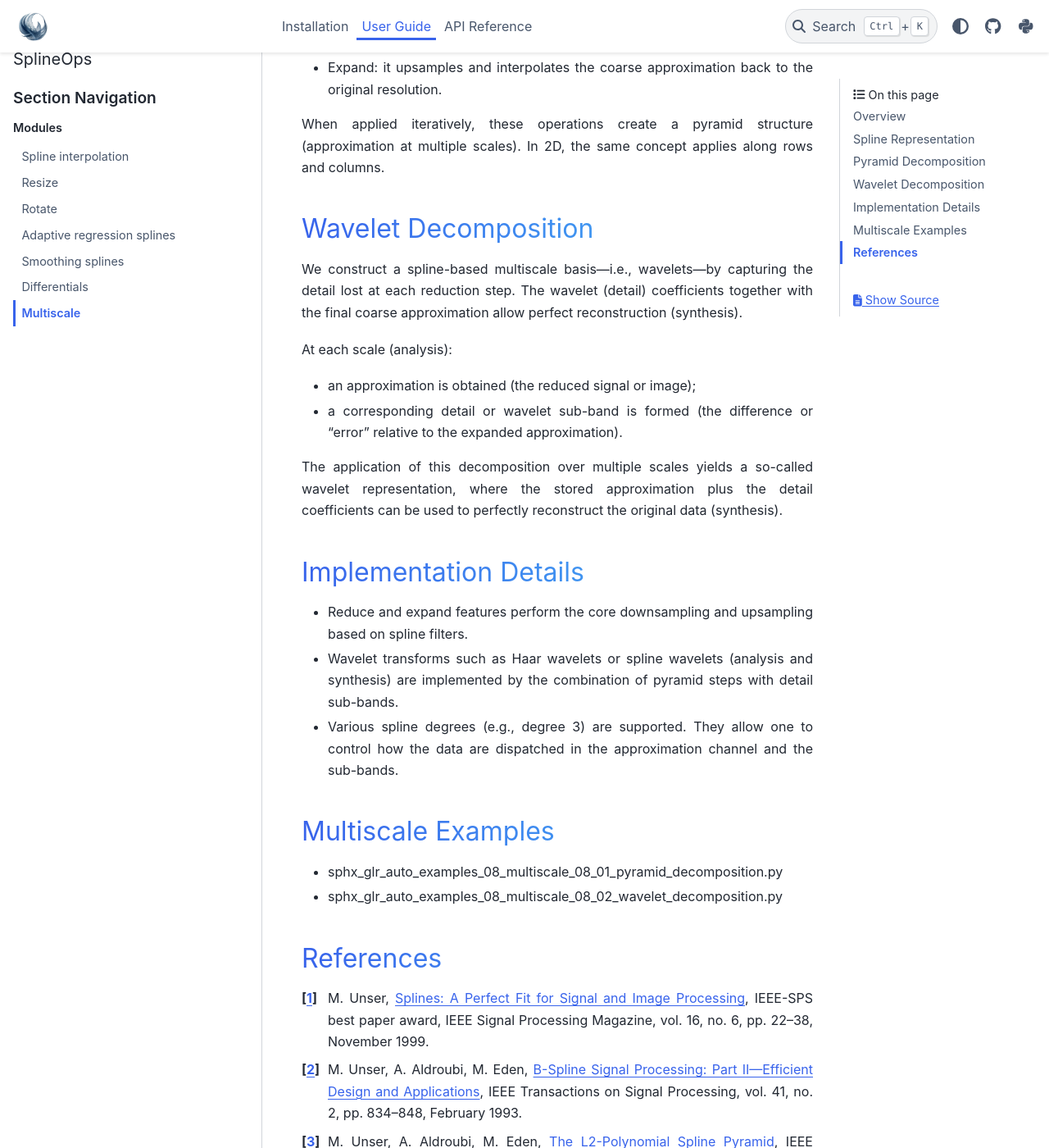
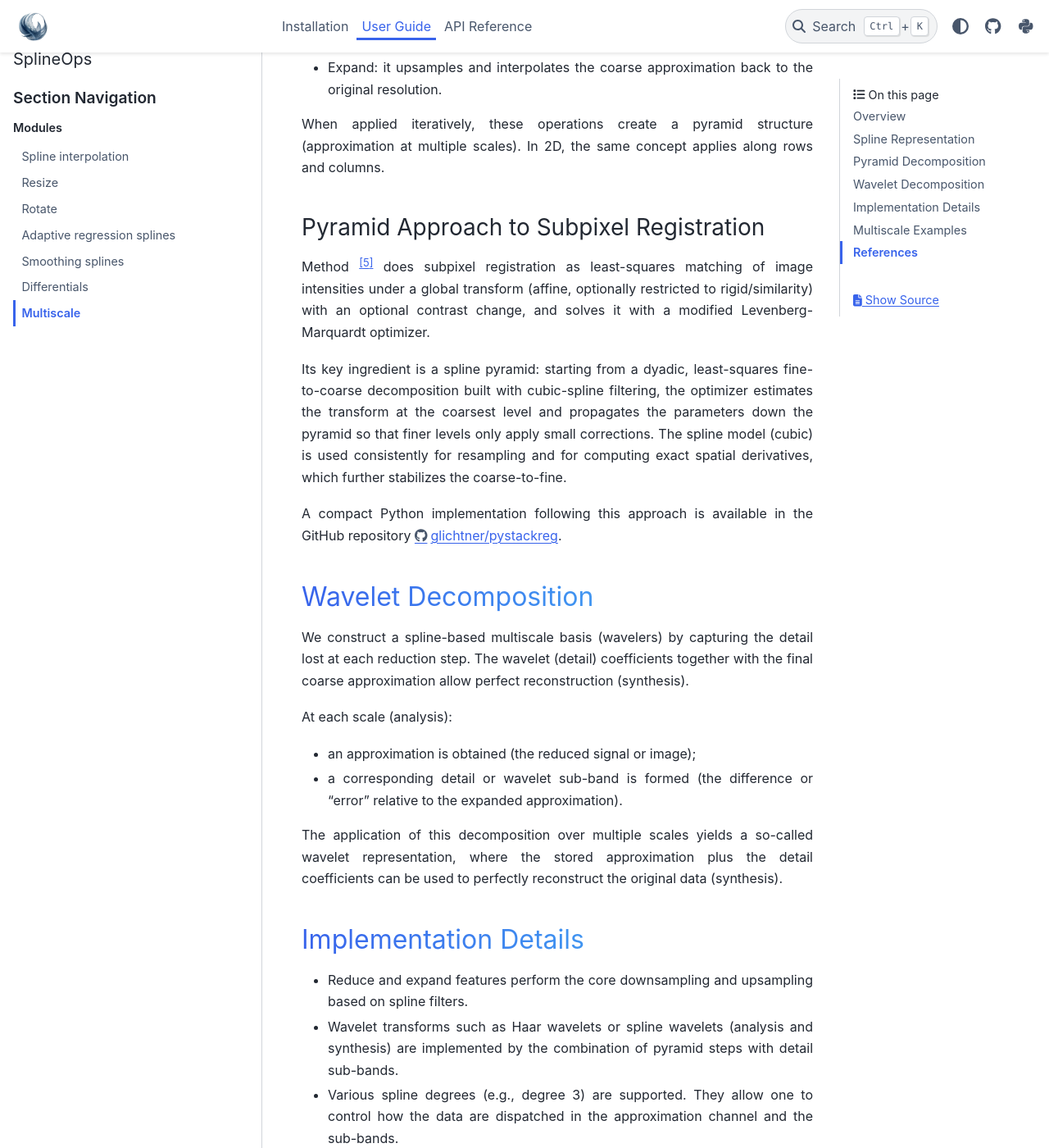
Before and after one commit to splineops/splineops, a Sphinx documentation site: the page built from docs/user-guide/07_multiscale.rst, in a window 1280 px wide and 1400 px high, scrolled down 890 px. Shown: the whole window at 82% size. Built offline with Sphinx 7.4.7 and the PyData theme 0.15.4, drawn with Linux system fonts in a browser that asks for light colours; pages that are not in the unit, such as notebooks, are missing from menus; some of the changed text lies outside the part shown.

Commit message:
Add reference to Philippe registration algorithm

```diff
--- a/docs/user-guide/02_resize.rst
+++ b/docs/user-guide/02_resize.rst
@@ -181,14 +181,14 @@
 
 .. [1] M. Unser, `Splines: A Perfect Fit for Signal and Image Processing <https://doi.org/10.1109/79.799930>`_,
    IEEE-SPS best paper award, IEEE Signal Processing Magazine,
-   vol. 16, no. 6, pp. 22–38, November 1999.
+   vol. 16, no. 6, pp. 22-38, November 1999.
 
 .. [2] A. Muñoz Barrutia, T. Blu, M. Unser,
    `Least-Squares Image Resizing Using Finite Differences <https://doi.org/10.1109/83.941860>`_,
-   IEEE Transactions on Image Processing, vol. 10, no. 9, pp. 1365–1378,
+   IEEE Transactions on Image Processing, vol. 10, no. 9, pp. 1365-1378,
    September 2001.
 
 .. [3] P. Thévenaz, T. Blu, M. Unser,
    `Interpolation Revisited <https://doi.org/10.1109/42.875199>`_,
-   IEEE Transactions on Medical Imaging, vol. 19, no. 7, pp. 739–758,
+   IEEE Transactions on Medical Imaging, vol. 19, no. 7, pp. 739-758,
    July 2000.
--- a/docs/user-guide/03_rotate.rst
+++ b/docs/user-guide/03_rotate.rst
@@ -111,4 +111,4 @@
 
 .. [1] M. Unser, `Splines: A Perfect Fit for Signal and Image Processing <https://doi.org/10.1109/79.799930>`_,
    IEEE-SPS best paper award, IEEE Signal Processing Magazine,
-   vol. 16, no. 6, pp. 22–38, November 1999.
+   vol. 16, no. 6, pp. 22-38, November 1999.
--- a/docs/user-guide/06_differentials.rst
+++ b/docs/user-guide/06_differentials.rst
@@ -112,7 +112,7 @@
 
 .. [1] M. Unser, `Splines: A Perfect Fit for Signal and Image Processing <https://doi.org/10.1109/79.799930>`_,
    IEEE-SPS best paper award, IEEE Signal Processing Magazine,
-   vol. 16, no. 6, pp. 22–38, November 1999.
+   vol. 16, no. 6, pp. 22-38, November 1999.
 
 .. [2] M. Unser, T. Blu, `Fractional Splines and Wavelets <https://doi.org/10.1137/S0036144598349435>`_,
-   SIAM Review, vol. 42, no. 1, pp. 43–67, March 2000.
+   SIAM Review, vol. 42, no. 1, pp. 43-67, March 2000.
--- a/docs/user-guide/07_multiscale.rst
+++ b/docs/user-guide/07_multiscale.rst
@@ -39,10 +39,24 @@
 (approximation at multiple scales). In 2D, the same concept applies along rows
 and columns.
 
+Pyramid Approach to Subpixel Registration
+~~~~~~~~~~~~~~~~~~~~~~~~~~~~~~~~~~~~~~~~~
+
+Method [5]_ does subpixel registration as least-squares matching of image intensities under a global transform
+(affine, optionally restricted to rigid/similarity) with an optional contrast change, and solves it with a modified
+Levenberg-Marquardt optimizer.
+
+Its key ingredient is a spline pyramid: starting from a dyadic, least-squares fine-to-coarse
+decomposition built with cubic-spline filtering, the optimizer estimates the transform at the coarsest level and propagates
+the parameters down the pyramid so that finer levels only apply small corrections. The spline model (cubic) is used consistently for
+resampling and for computing exact spatial derivatives, which further stabilizes the coarse-to-fine.
+
+A compact Python implementation following this approach is available in the GitHub repository https://github.com/glichtner/pystackreg.
+
 Wavelet Decomposition
 ---------------------
 
-We construct a spline-based multiscale basis—i.e., wavelets—by capturing the detail lost at each reduction step.
+We construct a spline-based multiscale basis (wavelers) by capturing the detail lost at each reduction step.
 The wavelet (detail) coefficients together with the final coarse approximation allow perfect reconstruction (synthesis).
 
 At each scale (analysis):
@@ -72,19 +86,24 @@
 
 .. [1] M. Unser, `Splines: A Perfect Fit for Signal and Image Processing <https://doi.org/10.1109/79.799930>`_,
    IEEE-SPS best paper award, IEEE Signal Processing Magazine,
-   vol. 16, no. 6, pp. 22–38, November 1999.
+   vol. 16, no. 6, pp. 22-38, November 1999.
 
 .. [2] M. Unser, A. Aldroubi, M. Eden,
    `B-Spline Signal Processing: Part II—Efficient Design and Applications <https://doi.org/10.1109/78.193221>`_,
    IEEE Transactions
-   on Signal Processing, vol. 41, no. 2, pp. 834–848, February 1993.
+   on Signal Processing, vol. 41, no. 2, pp. 834-848, February 1993.
 
 .. [3] M. Unser, A. Aldroubi, M. Eden,
    `The L2-Polynomial Spline Pyramid <https://doi.org/10.1109/34.206956>`_,
    IEEE Transactions on Pattern Analysis and Machine Intelligence, vol. 15,
-   no. 4, pp. 364–379, April 1993.
+   no. 4, pp. 364-379, April 1993.
 
 .. [4] P. Brigger, F. Müller, K. Illgner, M. Unser,
    `Centered Pyramids <https://doi.org/10.1109/83.784437>`_,
-   IEEE Transactions on Image Processing, vol. 8, no. 9, pp. 1254–1264,
+   IEEE Transactions on Image Processing, vol. 8, no. 9, pp. 1254-1264,
    September 1999.
+
+.. [5] P. Thevenaz, U. E. Ruttimann, M. Unser,
+   `A Pyramid Approach to Subpixel Registration Based on Intensity <https://doi.org/10.1109/83.650848>`_,
+   IEEE Transactions on Image Processing, vol. 7, no. 1, pp. 27-41,
+   January 1998.
```
Also changed, not shown: docs/user-guide/01_spline_interpolation.rst (+5 -5 lines).
